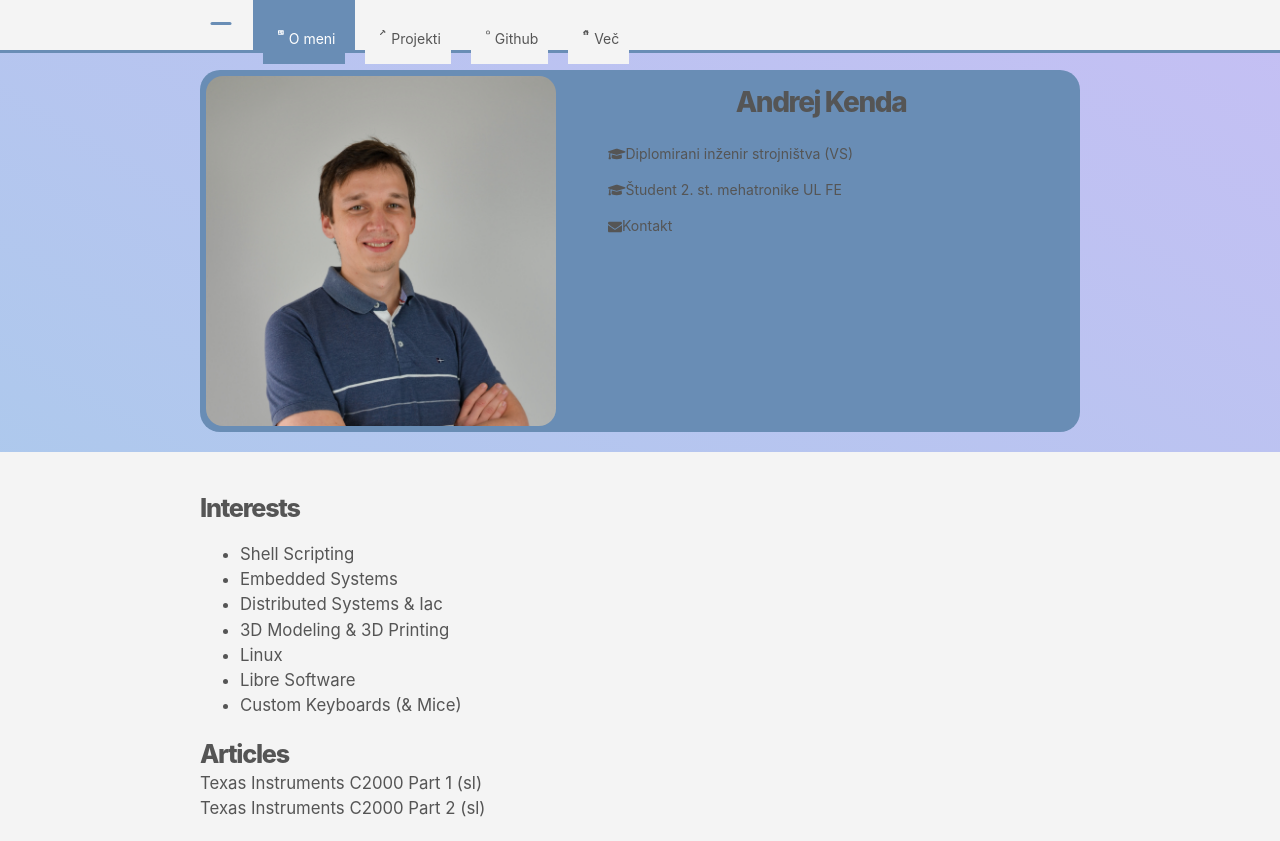
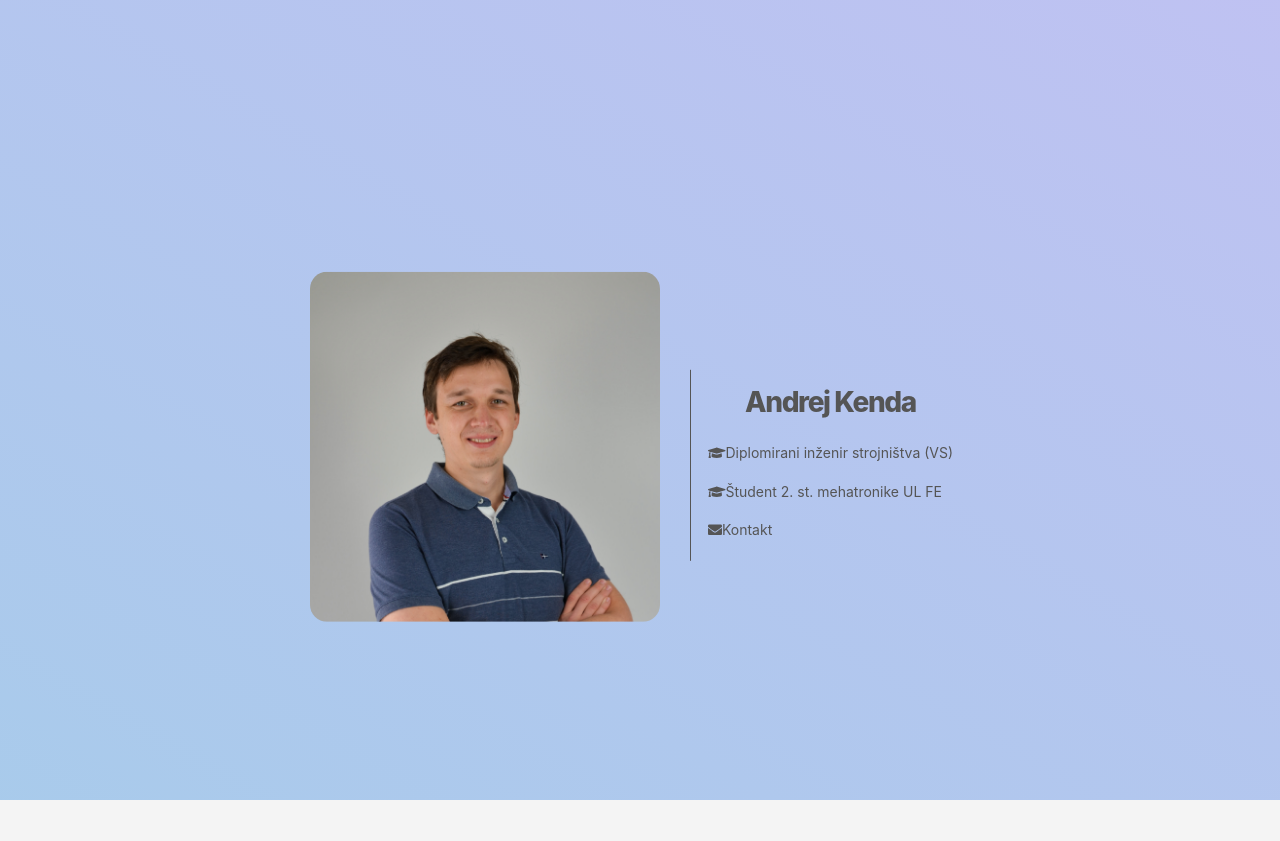
Before and after one commit to kndndrj/website, a Next.js app: page / in a window 1280 px wide. After the commit the page ends 800 px from the top, so only its background shows below. Built offline with nearby package versions, Linux system fonts and the light colour scheme.

Commit message:
reworked index page

```diff
--- a/components/card.module.css
+++ b/components/card.module.css
@@ -1,14 +1,19 @@
 .card {
-  width: 100%;
   text-align: center;
-  background-color: var(--color-primary);
   border: 0px solid;
-  border-radius: 20px;
+  margin-top: 50px;
   display: inline-block;
+  align-items: center;
+  width: 90%;
 }
 
 .image {
   border-radius: 17px;
+}
+
+.card ul {
+  margin: 10px;
+  width: 100%;
 }
 
 .card li {
@@ -19,10 +24,39 @@
   width: 100%;
 }
 
+.right {
+  border-top: 1px solid var(--color-text-primary);
+  margin-top: 30px;
+}
+
+.centered {
+  display: flex;
+  justify-content: center;
+}
+
+
+
 @media (min-width: 900px) {
+  .left {
+    float: left;
+  }
+  .right {
+    float: right;
+    border-left: 1px solid var(--color-text-primary);
+    border-top: none;
+    margin-left: 30px;
+  }
+
   .card li {
-    width: 50%;
     margin: 0;
-    justify-content: left;
+    display: block;
+    text-align: left;
+  }
+  .card {
+    display: flex;
+    position: fixed;
+    top: 50%;
+    transform: translateY(-50%);
+    width: auto;
   }
 }
--- a/components/card.tsx
+++ b/components/card.tsx
@@ -13,8 +13,9 @@ const buttons: PageButton[] = [
 
 export default function Card({ name }) {
   return (
+      <div className={styles.centered}>
     <div className={styles.card} >
-      <div className={`${utilStyles.sideImg} ${utilStyles.leftImg}`}>
+        <div className={styles.left}>
           <Image
             className={styles.image}
             src="/images/profile.jpg"
@@ -24,8 +25,8 @@ export default function Card({ name }) {
           />
         </div>
 
+        <div className={styles.right}>
           <h1 className={utilStyles.headingTitle}>{name}</h1>
-
           <ul className={utilStyles.list}>
             {buttons.map((button) => (
               <li key={button.label}>
@@ -34,5 +35,7 @@ export default function Card({ name }) {
             ))}
           </ul>
         </div>
+      </div>
+    </div>
   );
 }
--- a/components/showcase.module.css
+++ b/components/showcase.module.css
@@ -1,6 +1,9 @@
 .showcase {
+    position: fixed;
     width:100%;
+    height: 100%;
     overflow: hidden;
+    z-index: -10;
 
     background: linear-gradient(30deg, #ffecec, #a5ccea, #d2baf8);
     background-size: 400% 400%;
--- a/components/showcase.tsx
+++ b/components/showcase.tsx
@@ -1,14 +1,8 @@
 import styles from "./showcase.module.css"
-import utilStyles from "../styles/utils.module.css"
 
-export default function Showcase({ children }) {
+export default function Showcase() {
   return (
     <div className={styles.showcase}>
-      <div className={utilStyles.container}>
-        <div className={utilStyles.mainSection}>
-          {children}
-        </div>
-      </div>
     </div>
   )
 }
--- a/pages/_app.tsx
+++ b/pages/_app.tsx
@@ -9,9 +9,6 @@ library.add(fas, fab)
 export default function App({ Component, pageProps }) {
   return (
     <>
-      <header>
-        <Navbar />
-      </header>
       <main>
         <Component {...pageProps} />
       </main>
--- a/pages/index.tsx
+++ b/pages/index.tsx
@@ -3,46 +3,12 @@ import Layout from "../components/layout";
 import utilStyles from "../styles/utils.module.css";
 import Card from "../components/card";
 import Showcase from "../components/showcase";
-import A from "../components/a";
 
 export default function IndexPage() {
   return (
     <>
-      <Showcase>
-        <Card name="Andrej Kenda" />
-      </Showcase>
-      <Layout home>
-        <Head>
-          <title>Andrej Kenda</title>
-        </Head>
-        <section className={utilStyles.headingDescription}>
-          <h2 className={utilStyles.headingSubtitle}>Interests</h2>
-          <ul>
-            <li>Shell Scripting</li>
-            <li>Embedded Systems</li>
-            <li>Distributed Systems & Iac</li>
-            <li>3D Modeling & 3D Printing</li>
-            <li>Linux</li>
-            <li>Libre Software</li>
-            <li>Custom Keyboards (& Mice)</li>
-          </ul>
-        </section>
-        <section className={utilStyles.headingDescription}>
-          <h2 className={utilStyles.headingSubtitle}>Articles</h2>
-          <ul className={utilStyles.list}>
-            <li className={utilStyles.listItem} key="erk1">
-              <A href="https://erk.fe.uni-lj.si/2021/papers/kenda(pregled_programirljivih).pdf" blank={true}>
-                Texas Instruments C2000 Part 1 (sl)
-              </A>
-            </li>
-            <li className={utilStyles.listItem} key="erk2">
-              <A href="https://erk.fe.uni-lj.si/2021/papers/kenda(emulacija_inkrementalnega).pdf" blank={true}>
-                Texas Instruments C2000 Part 2 (sl)
-              </A>
-            </li>
-          </ul>
-        </section>
-      </Layout>
+      <Showcase />
+      <Card name="Andrej Kenda" />
     </>
   );
 }
--- a/styles/global.css
+++ b/styles/global.css
@@ -22,10 +22,6 @@ body {
     Ubuntu, Cantarell, Fira Sans, Droid Sans, Helvetica Neue, sans-serif;
   line-height: 1.6;
   font-size: 14px;
-}
-
-main {
-  margin-top: 50px;
 }
 
 code {
```
Lines whose indentation alone changed are shown as unchanged.
